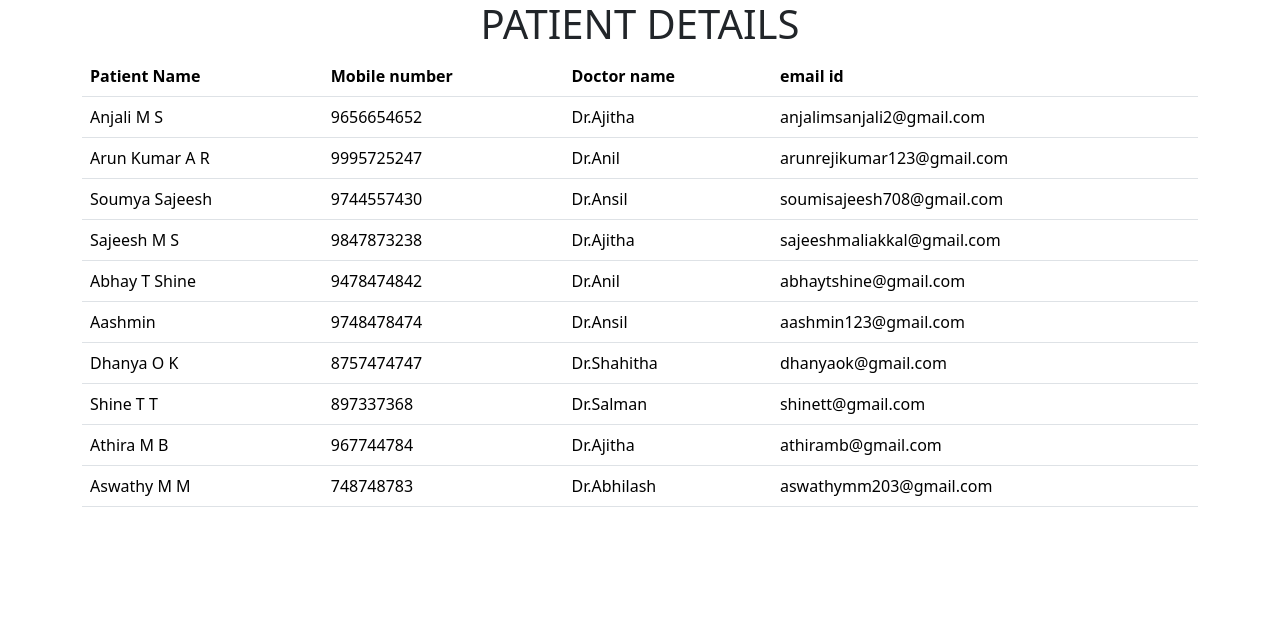
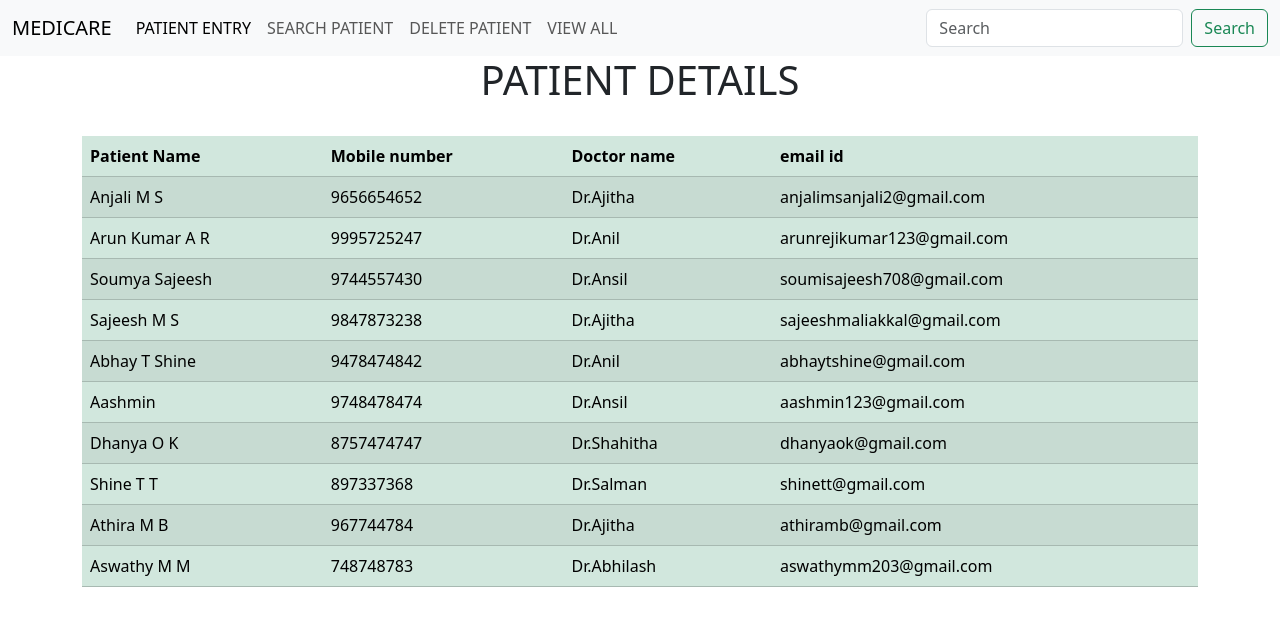
Before and after one commit to Anjalimaliakkal/patient-app, a plain HTML site: page viewall.html in a window 1280 px wide. Drawn offline with nearby package versions, Linux system fonts and the light colour scheme.

Commit message:
index.html completed

```diff
--- a/viewall.html
+++ b/viewall.html
@@ -8,15 +8,45 @@
     <meta name="viewport" content="width=device-width, initial-scale=1.0">
     <title>Document</title>
 </head>
+<body>
 
-<body>
-    <h1><center>PATIENT DETAILS</center></h1>
+
+    <nav class="navbar navbar-expand-lg bg-body-tertiary">
+        <div class="container-fluid">
+          <a class="navbar-brand" href="#">MEDICARE</a>
+          <button class="navbar-toggler" type="button" data-bs-toggle="collapse" data-bs-target="#navbarSupportedContent" aria-controls="navbarSupportedContent" aria-expanded="false" aria-label="Toggle navigation">
+            <span class="navbar-toggler-icon"></span>
+          </button>
+          <div class="collapse navbar-collapse" id="navbarSupportedContent">
+            <ul class="navbar-nav me-auto mb-2 mb-lg-0">
+              <li class="nav-item">
+                <a class="nav-link active" aria-current="page" href="index.html">PATIENT ENTRY</a>
+              </li>
+              <li class="nav-item">
+                <a class="nav-link" href="search.html">SEARCH PATIENT</a>
+              </li>
+              <li class="nav-item">
+                <a class="nav-link" href="delete.html">DELETE PATIENT</a>
+              </li>
+              <li class="nav-item">
+                <a class="nav-link" href="viewall.html">VIEW ALL</a>
+              </li>
+            </ul>
+            <form class="d-flex" role="search">
+              <input class="form-control me-2" type="search" placeholder="Search" aria-label="Search">
+              <button class="btn btn-outline-success" type="submit">Search</button>
+            </form>
+          </div>
+        </div>
+      </nav>
+
+    <h1><center>PATIENT DETAILS</center></h1><br>
 <div class="container">
     <div class="row">
         <div class="col col-12 col-sm-12 col-md-12 col-lg-12 col-xl-12 col-xxl-12">
             <div class="row 3-g">
                 <div class="col col-12 col-sm-12 col-md-12 col-lg-12 col-xl-12 col-xxl-12">
-                    <table class="table">
+                    <table class="table table-success table-striped">
                         <thead>
                           <tr>
                             <th scope="col">Patient Name</th>
```
Also changed, not shown: delete.html (+31 -0 lines), index.html (+30 -0 lines), search.html (+31 -0 lines).
